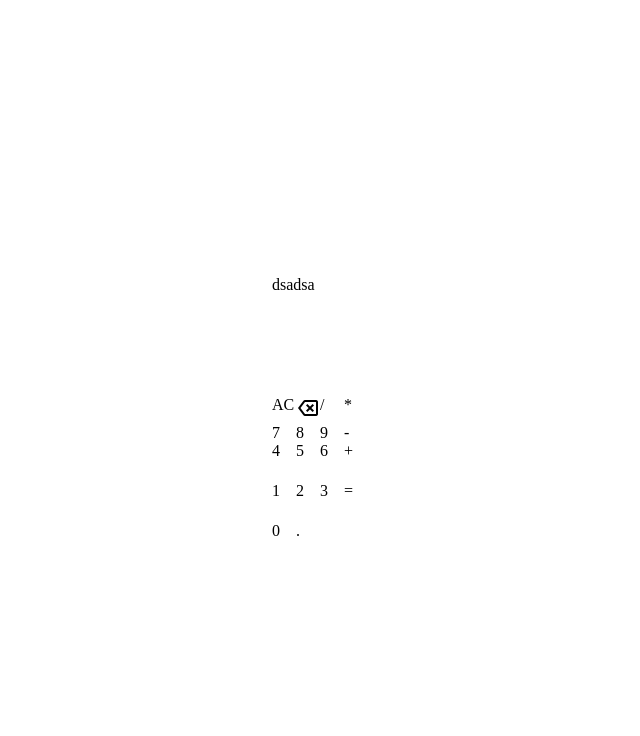
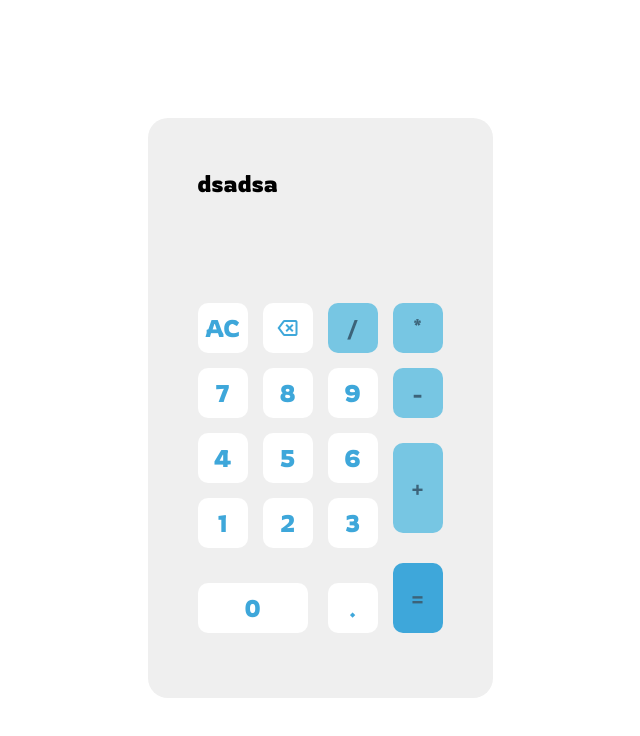
Before and after one commit to xypxzy/My-Calculator, a plain HTML site: page index.html in a window 1280 px wide. Shown: the whole page, without its empty margins (320-960 px from the left). Drawn offline with nearby package versions, Linux system fonts and the light colour scheme.

Commit message:
Finished Html/CSS

```diff
--- a/index.html
+++ b/index.html
@@ -19,22 +19,22 @@
         <div class="displayBlock">dsadsa</div>
         <div class="AC btn">AC</div>
         <div class="removeNumber btn"><span class="material-symbols-outlined">backspace</span></div>
-        <div class="divide btn-operation">/</div>
-        <div class="multiply btn-operation">*</div>
-        <div class="number btn-number">7</div>
-        <div class="number btn-number">8</div>
-        <div class="number btn-number">9</div>
-        <div class="number btn-operation">-</div>
-        <div class="number btn-number">4</div>
-        <div class="number btn-number">5</div>
-        <div class="number btn-number">6</div>
-        <div class="btn-operation biggest">+</div>
-        <div class="number btn-number">1</div>
-        <div class="number btn-number">2</div>
-        <div class="number btn-number">3</div>
-        <div class="btn-operation biggest">=</div>
-        <div class="number btn-number">0</div>
-        <div class="number btn-number">.</div>
+        <div class="btn-operation  btn">/</div>
+        <div class="btn-operation  btn">*</div>
+        <div class="number btn">7</div>
+        <div class="number btn">8</div>
+        <div class="number btn">9</div>
+        <div class="btn-operation btn">-</div>
+        <div class="number btn">4</div>
+        <div class="number btn">5</div>
+        <div class="number btn">6</div>
+        <div class="btn-operation plus btn">+</div>
+        <div class="number btn">1</div>
+        <div class="number btn">2</div>
+        <div class="number btn">3</div>
+        <div class="btn-operation equal">=</div>
+        <div class="number btn null floor">0</div>
+        <div class="number btn floor">.</div>
     </div>
 </div>
 <script src="script.js"></script>
--- a/style.css
+++ b/style.css
@@ -1,4 +1,8 @@
+@import url('https://fonts.googleapis.com/css2?family=Rowdies:wght@300;400&display=swap');
+
 body {
+    font-size: 24px;
+    font-family: 'Rowdies', cursive;
 
 }
 
@@ -11,17 +15,78 @@ body {
 
 .wrapper {
     display: grid;
-    grid-template-columns: repeat(4,1fr);
+    grid-template-columns: repeat(4,50px);
+    gap: 15px 15px;
+
+    background-color: #efefef;
+    padding: 50px;
+    border-radius: 20px;
 }
 
 .displayBlock {
-    grid-column-start: 1;
-    grid-column-end: 5;
-    grid-row-start: 1;
-    grid-row-end: 4;
-    height: 15vh;
+    grid-column:1/5;
+    grid-row:1/3;
+    min-height: 15vh;
 }
 
-.biggest {
-    height: 5vh;
+.plus {
+    grid-column: 4/5;
+    grid-row: 5/7;
 }
+.equal {
+    grid-column: 4/5;
+    grid-row: 7/9;
+}
+.null {
+    grid-column: 1/3;
+}
+.floor {
+    margin-top: 20px;
+}
+
+.btn {
+    color: #3ea7da;
+    display: flex;
+    align-items: center;
+    justify-content: center;
+    background-color: #fff;
+    border-radius: 10px;
+    width: 50px;
+    min-height: 50px;
+    cursor: pointer;
+}
+
+.btn-operation {
+    background-color: #77c6e3;
+    color: #3c6379;
+}
+
+.null {
+    width: 110px;
+}
+
+.plus {
+    height: 90px;
+    margin: 10px 0;
+    display: flex;
+    align-items: center;
+}
+
+.equal {
+
+    display: flex;
+    align-items: center;
+    justify-content: center;
+    background-color: #3ea7da;
+    border-radius: 10px;
+    height: 70px;
+}
+.btn:hover {
+    transition: 0.2s ease-in;
+
+    background-color: #d7d7d7;
+}
+.btn-operation:hover {
+    transition: 0.2s ease-in;
+    background-color: #339ccb;
+}
```
